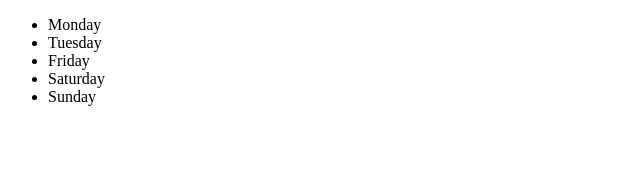
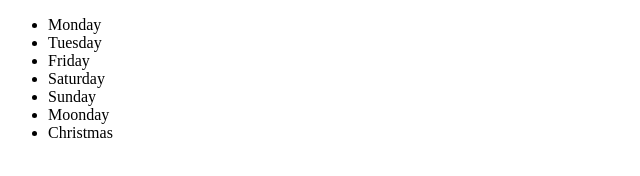
Before and after one commit to BenjaminOba/playlist, a plain HTML site: page index.html in a window 1280 px wide. Shown: the whole page, without its empty margins (0-640 px from the left). Drawn offline with Linux system fonts and the light colour scheme.

Commit message:
add funny days

```diff
--- a/index.html
+++ b/index.html
@@ -12,6 +12,8 @@
     <li>Friday</li>
     <li>Saturday</li>
     <li>Sunday</li>
+    <li>Moonday</li>
+    <li>Christmas</li>
 </ul>
 <body>
 
```
